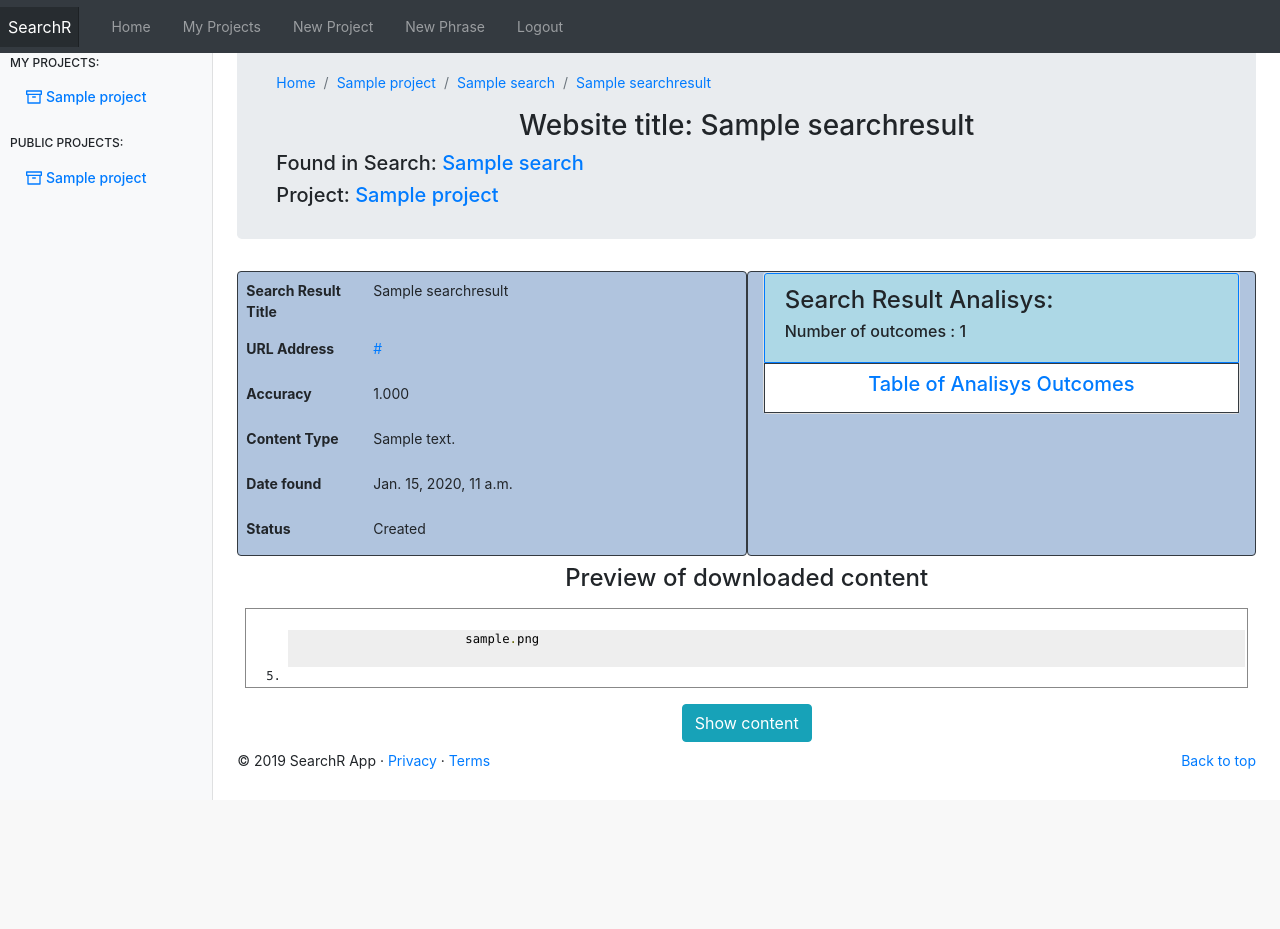
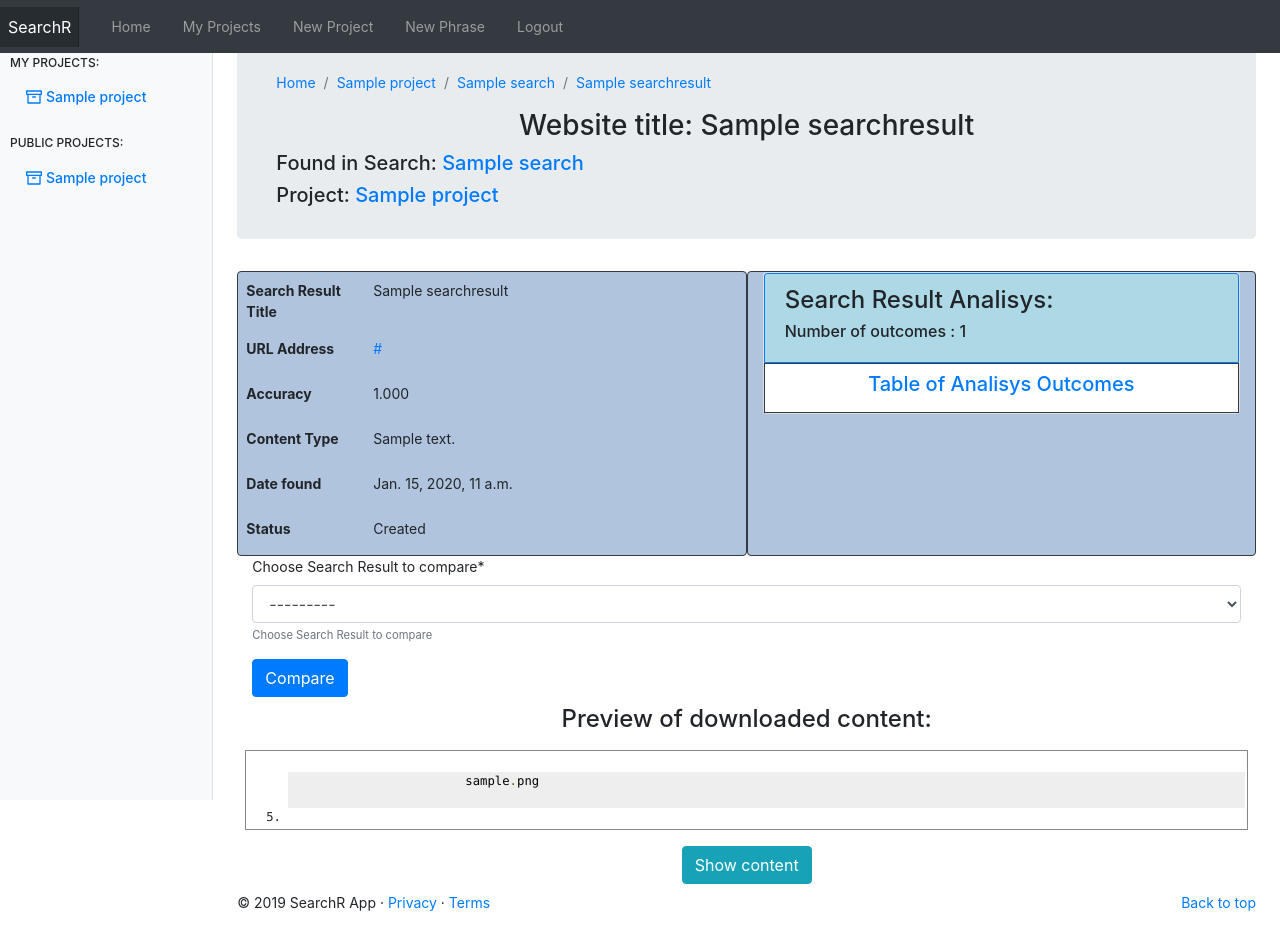
Before and after one commit to cebul55/Searchr_Project, a Django app: page /searchR/search_result/1 in a window 1280 px wide. Before the commit the page ends 800 px from the top, so only its background shows below. Run offline with Django 3.2, Linux system fonts and the light colour scheme; a user stored in the database is signed in; tables that the repository leaves empty hold one stand-in row (values such as "Sample post"); some libraries are stand-ins or nearby versions.

Commit message:
compare search results view

```diff
--- a/populate_searchr_app.py
+++ b/populate_searchr_app.py
@@ -6,8 +6,6 @@ os.environ.setdefault('DJANGO_SETTINGS_MODULE', 'searchr_project.settings')
 django.setup()
 
 from searchr_app.models import Keyword, SearchResult
-
-# todo update populate script !!!
 
 def populate():
 
--- a/searchr_app/forms/ChooseResultForm.py
+++ b/searchr_app/forms/ChooseResultForm.py
@@ -3,10 +3,21 @@ from django import forms
 from searchr_app.models import SearchResult
 
 
-class ChooseResultForm(forms.ModelForm):
-    pass
-    # search_results = forms.ChoiceField(
-    #     help_text='Choose Search Result to compare',
-    #     choices=SearchResult.objects.all(),
-    #     name='Choose Search Result',
-    # )
+class ChooseResultForm(forms.Form):
+
+    search_results = forms.ModelChoiceField(
+        help_text='Choose Search Result to compare',
+        queryset=SearchResult.objects.all(),
+        label='Choose Search Result to compare',
+    )
+
+    def __init__(self, *args, **kwargs):
+        searchid = kwargs.pop('searchid', None)
+        current_search_id = kwargs.pop('current_res_id', None)
+        super(ChooseResultForm, self).__init__(*args, **kwargs)
+
+        if searchid:
+            self.fields['search_results'].queryset = SearchResult.objects.filter(search_id=searchid, status__in=[SearchResult._FINISHED, SearchResult._FINISHED_ANALYZED])
+            if current_search_id:
+                queryset = SearchResult.objects.filter(search_id=searchid,status__in=[SearchResult._FINISHED,SearchResult._FINISHED_ANALYZED]).exclude(id=current_search_id)
+                self.fields['search_results'].queryset = queryset
--- a/searchr_app/forms/SearchForm.py
+++ b/searchr_app/forms/SearchForm.py
@@ -47,5 +47,3 @@ class SearchForm(forms.ModelForm):
     class Meta:
         model = Search
         exclude = ['slug', 'phrases_list', 'running_results']
-
-        # todo proper adding of phrases !
--- a/searchr_app/forms/UserRegistrationForm.py
+++ b/searchr_app/forms/UserRegistrationForm.py
@@ -7,5 +7,4 @@ class UserRegistrationForm(forms.ModelForm):
         model = UserModel
         fields = ('username', 'email_address', 'first_name', 'last_name', 'password')
 
-# todo modify registration form to have: username, mail, password, first last name
 # https://simpleisbetterthancomplex.com/tutorial/2017/02/18/how-to-create-user-sign-up-view.html
--- a/searchr_app/models/Keyword.py
+++ b/searchr_app/models/Keyword.py
@@ -16,7 +16,6 @@ class Keyword(models.Model):
 
     keyword = models.CharField(max_length=KEYWORD_MAX_LENGTH, unique=False, null=False)
     language = models.CharField(max_length=LANGUAGE_MAX_LENGTH, choices=LANGUAGES)
-    # todo get root form basing on language and keyword
     primary_form = models.CharField(max_length=KEYWORD_MAX_LENGTH)
     slug = models.SlugField(unique=False)
     phrases = models.ManyToManyField(
@@ -28,7 +27,6 @@ class Keyword(models.Model):
         if self.keyword == '':
             raise ValidationError('Keyword value can not be empty.')
         self.slug = slugify(self.keyword + ' ' + self.language)
-        # todo perform lematization of keyword and save it to primary_form
 
         super(Keyword, self).save(*args, **kwargs)
 
--- a/searchr_app/models/Phrase.py
+++ b/searchr_app/models/Phrase.py
@@ -16,7 +16,6 @@ class Phrase(models.Model):
     value = models.TextField(null=False, )
     date_created = models.DateTimeField(editable=False)
     date_last_searched = models.DateTimeField()
-    # todo remove number of searches
     number_of_searches = models.PositiveIntegerField(default=0)
     language = models.CharField(max_length=LANGUAGE_MAX_LENGTH, choices=LANGUAGES)
     # searches = models.ManyToManyField(
--- a/searchr_app/models/SearchResult.py
+++ b/searchr_app/models/SearchResult.py
@@ -74,5 +74,3 @@ class SearchResult(models.Model):
     class Meta:
         verbose_name_plural = 'Search Results'
         verbose_name = 'Search Result'
-
-# todo calculate accuracy
--- a/searchr_app/views/AddProjectView.py
+++ b/searchr_app/views/AddProjectView.py
@@ -70,7 +70,3 @@ class AddProjectView(View):
                       {
                           'form': self.form,
                       })
-
-# todo delete project
-# todo edit project
-# todo choosing user disabled, user should be assigned automatically
--- a/searchr_app/views/AddSearchView.py
+++ b/searchr_app/views/AddSearchView.py
@@ -97,7 +97,6 @@ class AddSearchView(View):
             self.form = SearchForm(request.POST)
             if self.form.is_valid():
                 search = self.form.save(commit=False)
-                # todo fix + change add search view,, updating search query itp..
                 # get chosen phrases and update m2m relationship
                 phrases = self.form.cleaned_data['phrases']
                 phrases_val = []
--- a/searchr_app/views/SearchObjectView.py
+++ b/searchr_app/views/SearchObjectView.py
@@ -6,10 +6,13 @@ from django.shortcuts import render, redirect
 from django.utils.decorators import method_decorator
 from django.views import View
 
+from searchr_app.forms import ChooseResultForm
 from searchr_app.models import Project, Search, Phrase, SearchResult
 
 
 class SearchObjectView(View):
+
+    form = ChooseResultForm
 
     @method_decorator(login_required)
     def get(self, request, username, slug, search_slug):
@@ -46,6 +49,7 @@ class SearchObjectView(View):
         context_dict['tags'] = tags_weight
         context_dict['attributes'] = json.loads(search.attributes.replace('\"', ' ').replace('\'', '\"'))
 
+
         try:
             search_results = SearchResult.objects.filter(search=search)
             search_results = search_results.order_by('-date_found')
--- a/searchr_app/views/ShowKeywordView.py
+++ b/searchr_app/views/ShowKeywordView.py
@@ -21,7 +21,6 @@ class ShowKeywordView(View):
             keyword = Keyword.objects.get(slug=keyword_slug, language=keyword_language)
 
             # search_res = SearchResult.objects.filter(keyword=keyword).order_by('-views')
-            # todo change search results ...
             search_res = SearchResult.objects.all()
 
             context_dict['keyword'] = keyword
@@ -47,7 +46,6 @@ class ShowKeywordView(View):
             self.add_or_update_search_results(query_result_list, keyword)
 
             # search_res = SearchResult.objects.filter(keyword=keyword).order_by('-views')
-            # todo change search results ...
             search_res = SearchResult.objects.all()
 
             context_dict['keyword'] = keyword
@@ -58,6 +56,3 @@ class ShowKeywordView(View):
             context_dict['search_res'] = None
 
         return render(request, 'searchr_app/keyword.html', context_dict)
-
-# todo change displaying searh results to phrasees.
-# todo remove saerch button ..., keyword view should be read-only
--- a/searchr_app/views/ShowSearchResultsView.py
+++ b/searchr_app/views/ShowSearchResultsView.py
@@ -1,14 +1,14 @@
 from django.contrib.auth.decorators import login_required
-from django.shortcuts import render
+from django.shortcuts import render, redirect
 from django.utils.decorators import method_decorator
 from django.views import View
 
-from searchr_app.forms import SearchResultForm
+from searchr_app.forms import SearchResultForm, ChooseResultForm
 from searchr_app.models import SearchResult
 
 
 class ShowSearchResultsView(View):
-    # form = SearchResultForm
+    form = ChooseResultForm
 
     @method_decorator(login_required)
     def get(self, request, search_res_id):
@@ -22,6 +22,8 @@ class ShowSearchResultsView(View):
             context_dict['project'] = search_result.search.project
             # context_dict['form'] = self.form
             context_dict['analisys_results'] = search_result.analisysoutcome_set.get_queryset()
+            self.form = ChooseResultForm(searchid=search_result.search.id, current_res_id=search_res_id)
+            context_dict['form'] = self.form
 
         except SearchResult.DoesNotExist:
             context_dict['search_result'] = None
@@ -29,14 +31,31 @@ class ShowSearchResultsView(View):
             context_dict['project'] = None
             # context_dict['form'] = self.form
             context_dict['analisys_results'] = None
+            self.form = None
+            context_dict['form'] = self.form
 
         return render(request, 'searchr_app/show_search_result.html', context_dict)
 
     @method_decorator(login_required)
-    def post(self, request):
+    def post(self, request, search_res_id):
         context_dict = {}
+        if 'compare' in request.POST:
+            try:
+                # get search object by id
+                search_res_1 = SearchResult.objects.get(id=search_res_id)
+                self.form = ChooseResultForm(request.POST, searchid=search_res_1.search.id)
+                if self.form.is_valid():
+                    search_res_2 = self.form.cleaned_data['search_results']
+                    return redirect('searchr_app:compare_results', search_res_1.id, search_res_2.id)
 
-        return render(request, 'searchr_app/show_search_result.html', context_dict)
+                else:
+                    self.get(search_res_id)
+
+            except SearchResult.DoesNotExist:
+                self.get(request, search_res_id)
+
+        else:
+            return render(request, 'searchr_app/show_search_result.html', context_dict)
 
     # def bound_search_result_to_form(self, search_result):
     #     self.form = SearchResultForm(initial={
--- a/templates/searchr_app/show_search_result.html
+++ b/templates/searchr_app/show_search_result.html
@@ -1,5 +1,6 @@
 {% extends 'searchr_app/base.html' %}
 {% load staticfiles %}
+{% load crispy_forms_tags %}
 <style>
     #collapse1{
         overflow-y:scroll;
@@ -184,10 +185,19 @@
             </div>
           </div>
         </div>
+        <div class="container">
+                <form class="form" role="form" method="post" action="{% url 'searchr_app:search_result' search_result.id %}">
+                    {% csrf_token %}
+{#                    {{ form.as_p }}#}
+                    {{ form|as_crispy_errors }}
+                    {{ form.search_results|as_crispy_field }}
+                    <button class="btn btn-primary" type="submit" name="compare">Compare</button>
+                </form>
+        </div>
         <div class="container p-2">
             <h4 class="jumbotron-heading text-center">
                 <p class="text-body">
-                    Preview of downloaded content
+                    Preview of downloaded content:
                 </p>
             </h4>
             <p class="text-body">
```
Also changed, not shown: searchr_app/tests/tests_models/AnalisysOutcomeTest.py (+0 -3 lines), searchr_app/tests/tests_views/HomeViewTest.py (+0 -3 lines), searchr_app/views/CompareSearchResultsView.py (+5 -2 lines), templates/searchr_app/compare_search_results.html (+10 -0 lines), templates/searchr_app/show_search.html (+10 -2 lines), scrapy_4_searchr_app/dbs/default.db.
